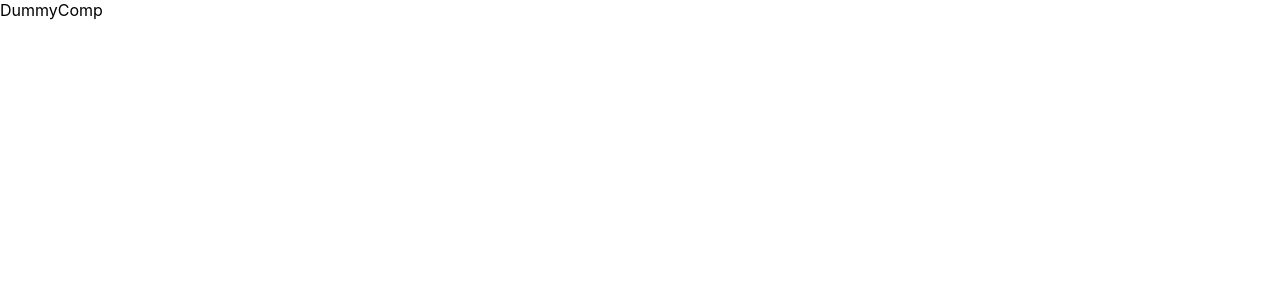
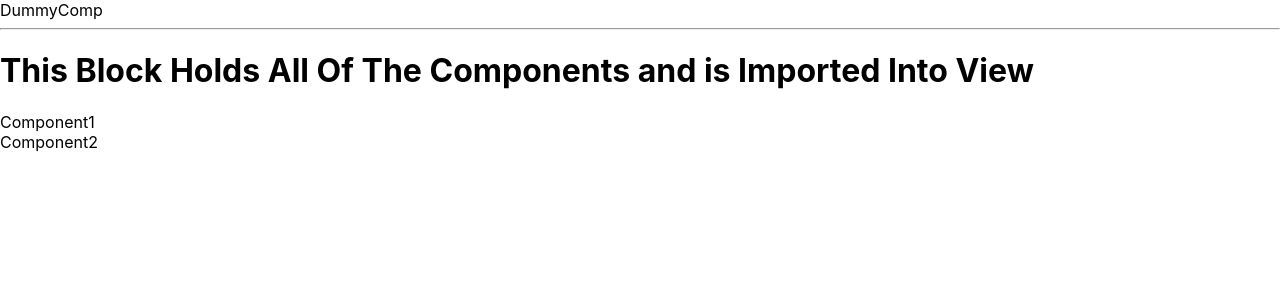
Before and after one commit to dmitrisanzharov/cra-js-axios-redux-router, a React (Create React App) app: page / in a window 1280 px wide. Shown: the top 300 px of the page. Built offline with nearby package versions, Linux system fonts and the light colour scheme.

Commit message:
all good

```diff
--- a/src/App.js
+++ b/src/App.js
@@ -3,10 +3,15 @@ import "./App.css";
 // components
 import DummyComp from "./components/DummyComp";
 
+// context
+import ContextAsABlockWrapper from './ContextAsABlock/ContextAsABlockWrapper'
+
 function App() {
 	return (
 		<div>
 			<DummyComp />
+			<hr />
+			<ContextAsABlockWrapper />
 		</div>
 	);
 }
--- /dev/null
+++ b/src/ContextAsABlock/Component1.js
@@ -0,0 +1,15 @@
+import React from 'react'
+import { MyContext } from './ContextAsABlockWrapper'
+
+const Component1 = () => {
+
+  const contextValues = React.useContext(MyContext);
+  contextValues.comp1 = 'comp1'
+  console.log("Component 1: contextValues: ", contextValues);
+
+  return (
+    <div>Component1</div>
+  )
+}
+
+export default Component1
--- /dev/null
+++ b/src/ContextAsABlock/Component2.js
@@ -0,0 +1,14 @@
+import React from 'react'
+import { MyContext } from './ContextAsABlockWrapper'
+
+const Component2 = () => {
+
+  const contextValues = React.useContext(MyContext);
+  console.log("Component 2: contextValues: ", contextValues);
+
+  return (
+    <div>Component2</div>
+  )
+}
+
+export default Component2
--- /dev/null
+++ b/src/ContextAsABlock/ContextAsABlockWrapper.js
@@ -0,0 +1,24 @@
+import React from 'react'
+// components
+import Component1 from './Component1'
+import Component2 from './Component2'
+
+export const MyContext = React.createContext(null);
+
+const ContextAsABlockWrapper = () => {
+
+    const objValues = {
+        name: 'hello'
+    }
+
+
+  return (
+    <MyContext.Provider value={objValues}>
+        <h1>This Block Holds All Of The Components and is Imported Into View</h1>
+        <Component1 />
+        <Component2 />
+    </MyContext.Provider>
+  )
+}
+
+export default ContextAsABlockWrapper
```
